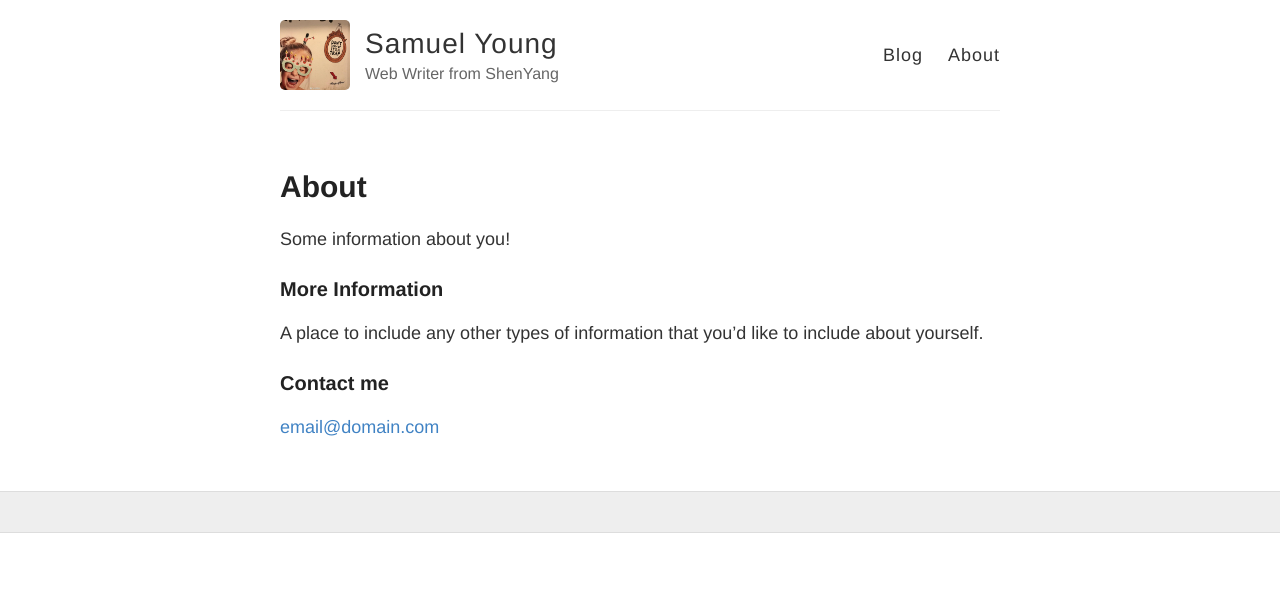
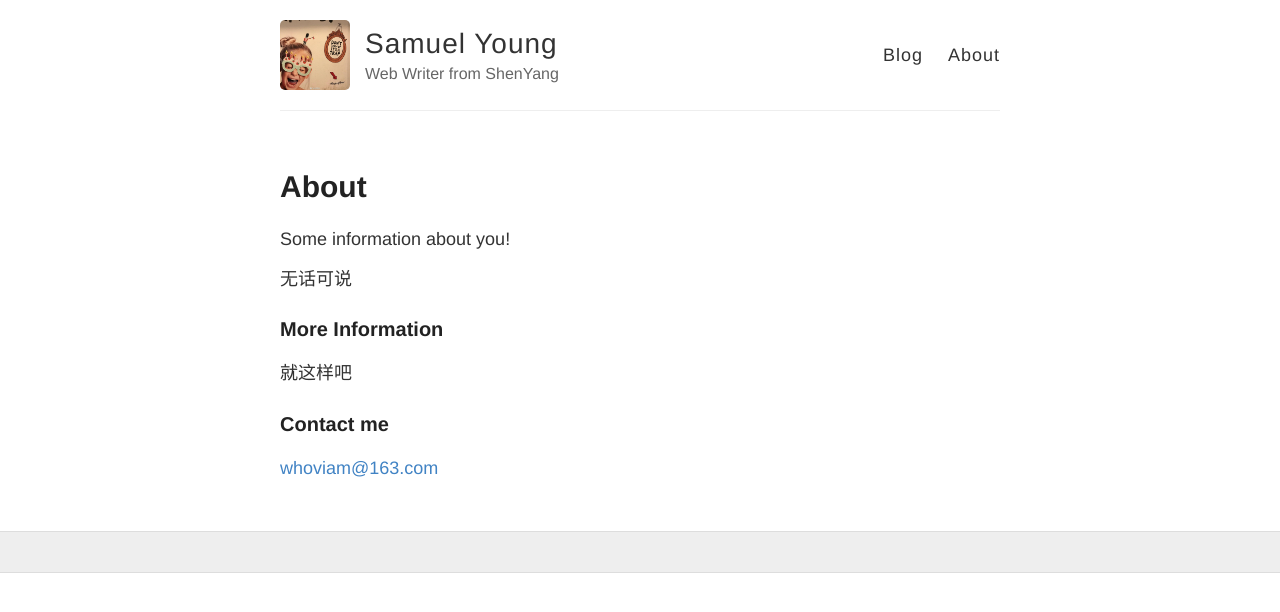
Before and after one commit to samuelyoung-dot/samuelyoung-dot.github.io, a Jekyll site: the page built from about.md, in a window 1280 px wide. Shown: the top 612 px of the page. Built offline with Jekyll 4.4.1, drawn with Linux system fonts in a browser that asks for light colours.

Commit message:
Update about.md

```diff
--- a/about.md
+++ b/about.md
@@ -6,10 +6,14 @@ permalink: /about/
 
 Some information about you!
 
+
+
+无话可说
+
 ### More Information
 
-A place to include any other types of information that you'd like to include about yourself.
+就这样吧
 
 ### Contact me
 
-[email@domain.com](mailto:email@domain.com)
+[whoviam@163.com](mailto:email@domain.com)
```
